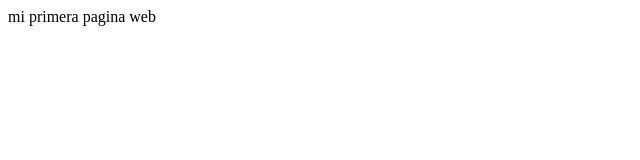
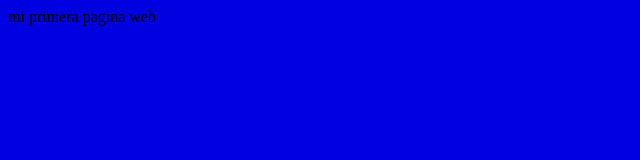
Before and after one commit to alejo-6499-coder/miprimerrepositorio, a plain HTML site: page index.html in a window 1280 px wide. Shown: the whole page, without its empty margins (0-640 px from the left). Drawn offline with Linux system fonts and the light colour scheme.

Commit message:
listo arreglos de pagina web

```diff
--- a/index.html
+++ b/index.html
@@ -1 +1,3 @@
 mi primera pagina web
+
+<body bgcolor=pourple>
```
